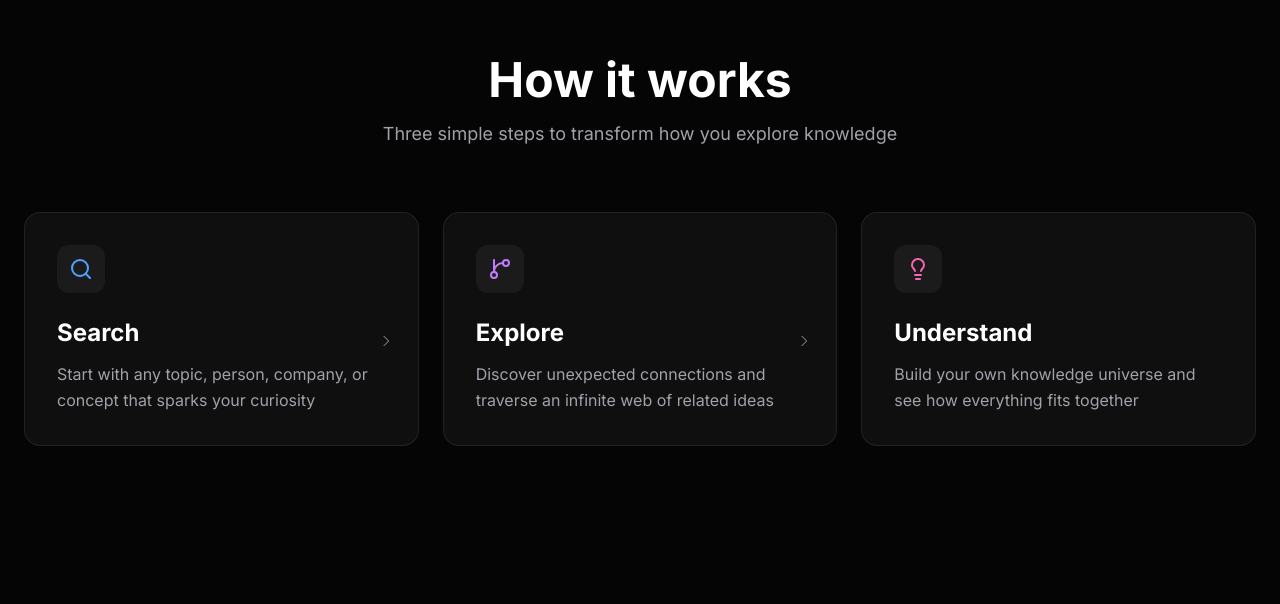
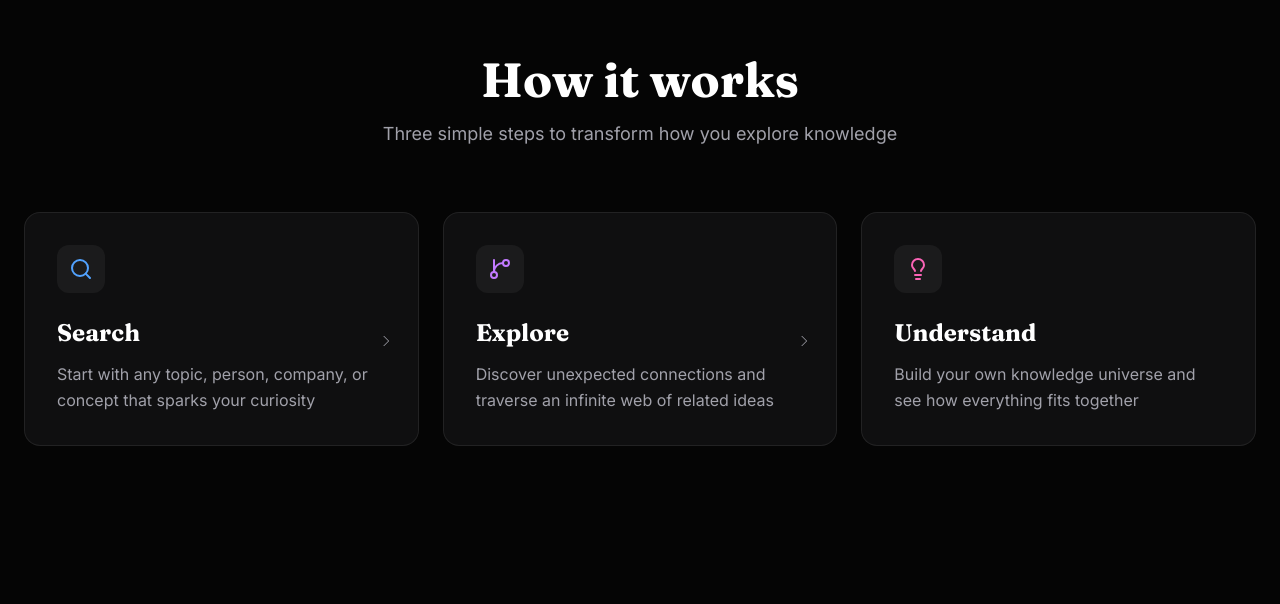
Before and after one commit to DeMacman/RabbitHole1, a React (Vite) app: page / in a window 1280 px wide. Shown: the part 1816-2420 px from the top of the page. Built offline with nearby package versions, Linux system fonts and the light colour scheme.

Commit message:
Phase 1: design foundation - RabbitHole editorial theme

```diff
--- a/src/index.css
+++ b/src/index.css
@@ -1,53 +1,90 @@
+@import url('https://fonts.googleapis.com/css2?family=Fraunces:opsz,wght@9..144,400;9..144,500;9..144,600;9..144,700&family=Inter:wght@300;400;500;600;700&display=swap');
 @import "tailwindcss";
 
-@import url('https://fonts.googleapis.com/css2?family=Inter:wght@300;400;500;600;700&family=Space+Grotesk:wght@400;500;600;700&display=swap');
+@theme {
+  /* RabbitHole Editorial Theme */
+  --color-cream-50: #fdfbf7;
+  --color-cream-100: #faf6ef;
+  --color-cream-200: #f3ede3;
+  --color-cream-300: #e9e0d2;
+
+  --color-navy-600: #1b2c40;
+  --color-navy-700: #142234;
+  --color-navy-800: #0f1a28;
+  --color-navy-900: #0b1622;
+
+  --color-forest-300: #8fb09d;
+  --color-forest-400: #5d856d;
+  --color-forest-500: #3e6a4f;
+  --color-forest-600: #2e543e;
+  --color-forest-700: #23422f;
+  --color-forest-800: #1a3325;
+  --color-forest-900: #12251a;
+
+  --color-plum-300: #c9bde3;
+  --color-plum-400: #a58fc9;
+  --color-plum-500: #8069ad;
+  --color-plum-600: #685391;
+
+  --color-amber-accent: #c47a4f;
+  --color-teal-accent: #3e7c7b;
+
+  --font-display: "Fraunces", Georgia, serif;
+  --font-sans: "Inter", system-ui, sans-serif;
+
+  --radius-card: 1.25rem;
+  --radius-soft: 0.75rem;
+
+  --shadow-soft: 0 4px 20px rgba(11, 22, 34, 0.08);
+  --shadow-lift: 0 8px 32px rgba(11, 22, 34, 0.12);
+}
 
 @layer base {
-  * {
-    border-color: rgba(255, 255, 255, 0.08);
+  *,
+  ::before,
+  ::after {
+    border-color: rgba(11, 22, 34, 0.12);
+  }
+
+  html {
+    scroll-behavior: smooth;
   }
 
   html,
   body {
-    background-color: #050505;
-    color: white;
+    background-color: var(--color-cream-100);
+    color: var(--color-navy-800);
     -webkit-font-smoothing: antialiased;
     -moz-osx-font-smoothing: grayscale;
-    font-family: 'Inter', system-ui, sans-serif;
+    font-family: var(--font-sans);
     overflow-x: hidden;
   }
 
   ::selection {
-    background-color: rgb(124 58 237 / 0.3);
-    color: white;
+    background-color: var(--color-forest-500);
+    color: var(--color-cream-50);
   }
-}
 
-@layer utilities {
-  .text-balance {
-    text-wrap: balance;
+  a {
+    color: inherit;
+    text-decoration: none;
   }
 }
 
 /* Custom scrollbar */
 ::-webkit-scrollbar {
-  width: 6px;
+  width: 8px;
 }
 
 ::-webkit-scrollbar-track {
-  background: #050505;
+  background: var(--color-cream-100);
 }
 
 ::-webkit-scrollbar-thumb {
-  background: rgba(255, 255, 255, 0.1);
-  border-radius: 3px;
+  background: rgba(11, 22, 34, 0.18);
+  border-radius: 9999px;
 }
 
 ::-webkit-scrollbar-thumb:hover {
-  background: rgba(255, 255, 255, 0.2);
+  background: rgba(11, 22, 34, 0.28);
 }
-
-/* Smooth scroll */
-html {
-  scroll-behavior: smooth;
-}
```
